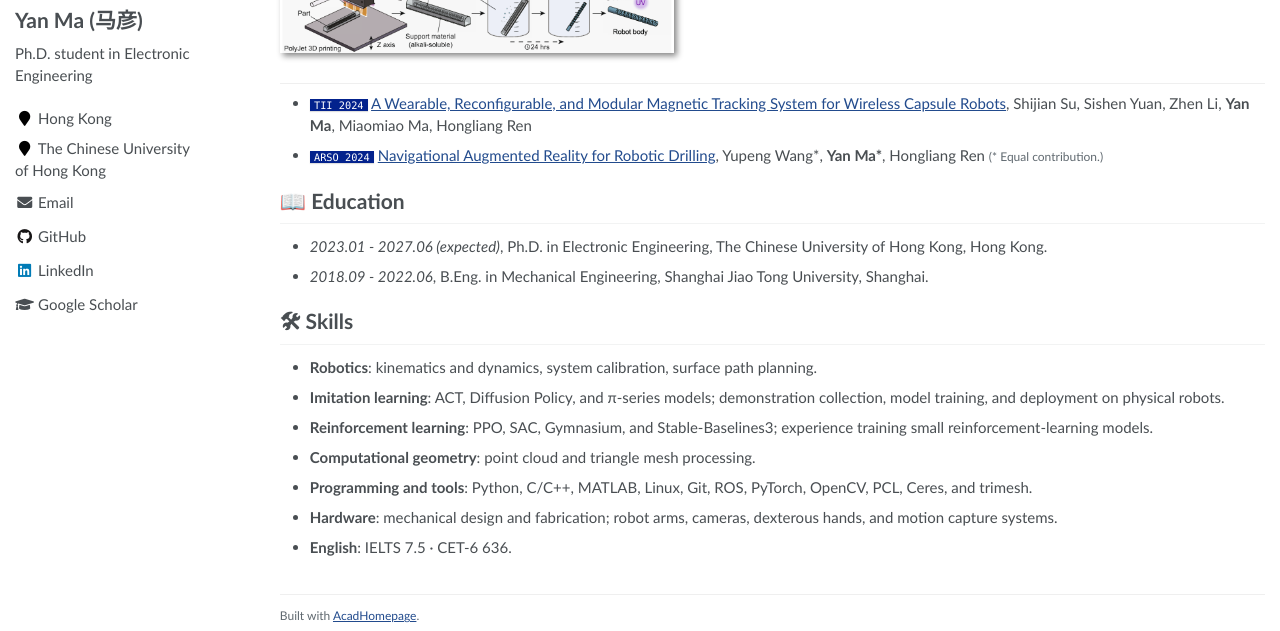
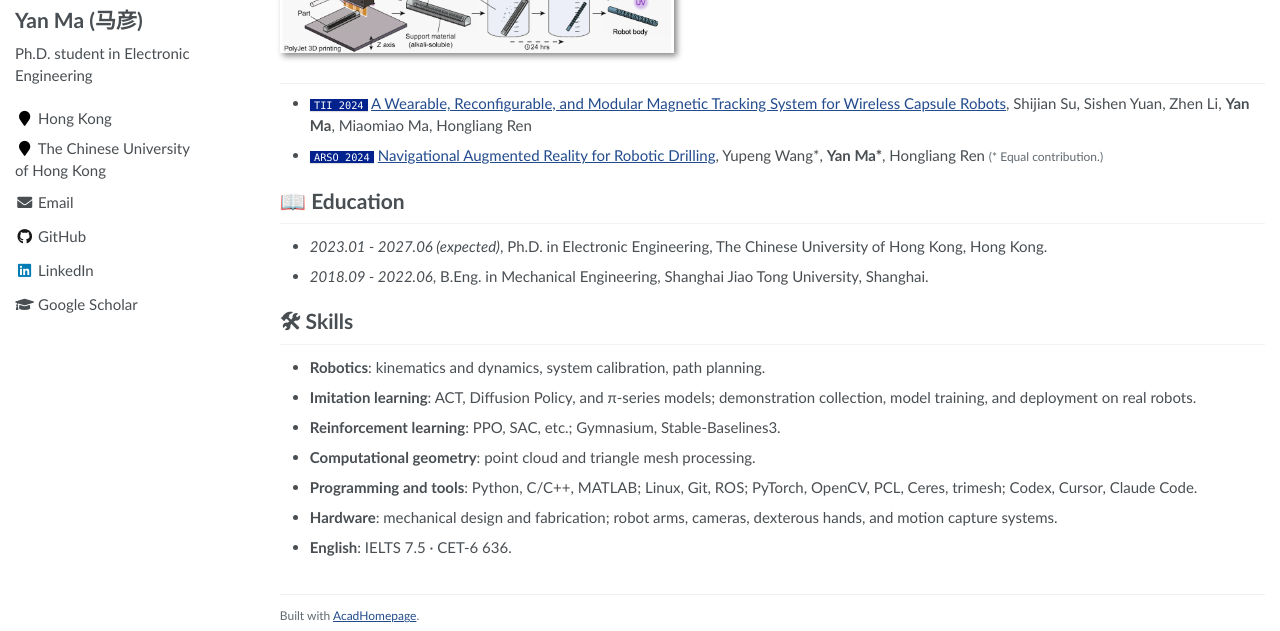
Before and after one commit to ILoveCorn/ILoveCorn.github.io, a Jekyll site: the page built from _pages/about.md, in a window 1280 px wide and 900 px high, scrolled down 818 px, cut to the strip 269-900 px from the top of the window. Built offline with Jekyll 4.4.1, drawn with Linux system fonts in a browser that asks for light colours.

Commit message:
Update about.md

```diff
--- a/_pages/about.md
+++ b/_pages/about.md
@@ -28,11 +28,11 @@ For research discussions and collaboration, please feel free to contact me at [y
 <span class="anchor" id="-skills"></span>
 <h1 id="skills">🛠 Skills</h1>
 
-- **Robotics**: kinematics and dynamics, system calibration, surface path planning.
-- **Imitation learning**: ACT, Diffusion Policy, and π-series models; demonstration collection, model training, and deployment on physical robots.
-- **Reinforcement learning**: PPO, SAC, Gymnasium, and Stable-Baselines3; experience training small reinforcement-learning models.
+- **Robotics**: kinematics and dynamics, system calibration, path planning.
+- **Imitation learning**: ACT, Diffusion Policy, and π-series models; demonstration collection, model training, and deployment on real robots.
+- **Reinforcement learning**: PPO, SAC, etc.; Gymnasium, Stable-Baselines3.
 - **Computational geometry**: point cloud and triangle mesh processing.
-- **Programming and tools**: Python, C/C++, MATLAB, Linux, Git, ROS, PyTorch, OpenCV, PCL, Ceres, and trimesh.
+- **Programming and tools**: Python, C/C++, MATLAB; Linux, Git, ROS; PyTorch, OpenCV, PCL, Ceres, trimesh; Codex, Cursor, Claude Code.
 - **Hardware**: mechanical design and fabrication; robot arms, cameras, dexterous hands, and motion capture systems.
 - **English**: IELTS 7.5 · CET-6 636.
 
```
